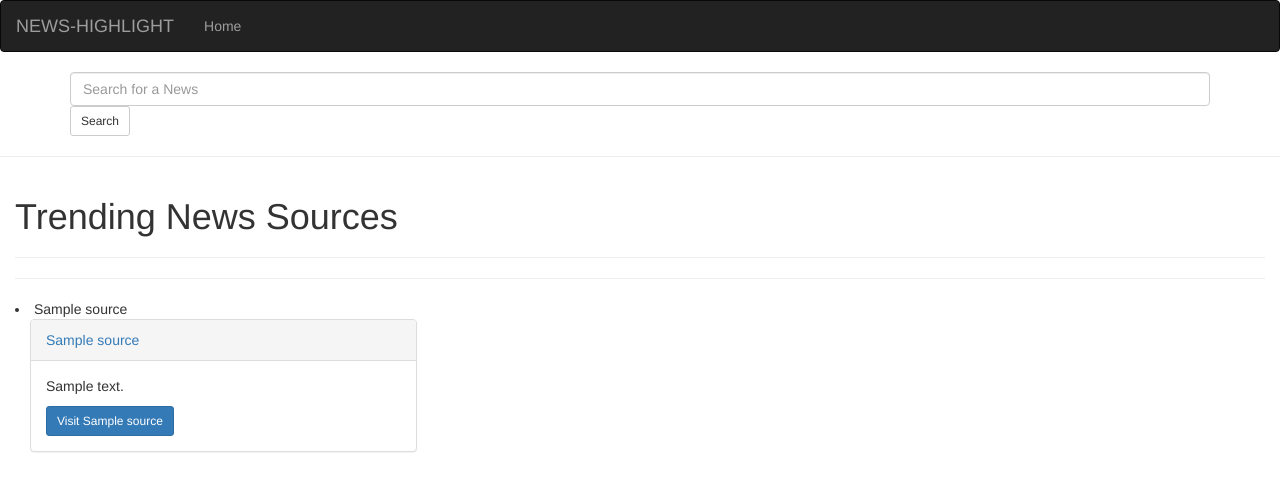
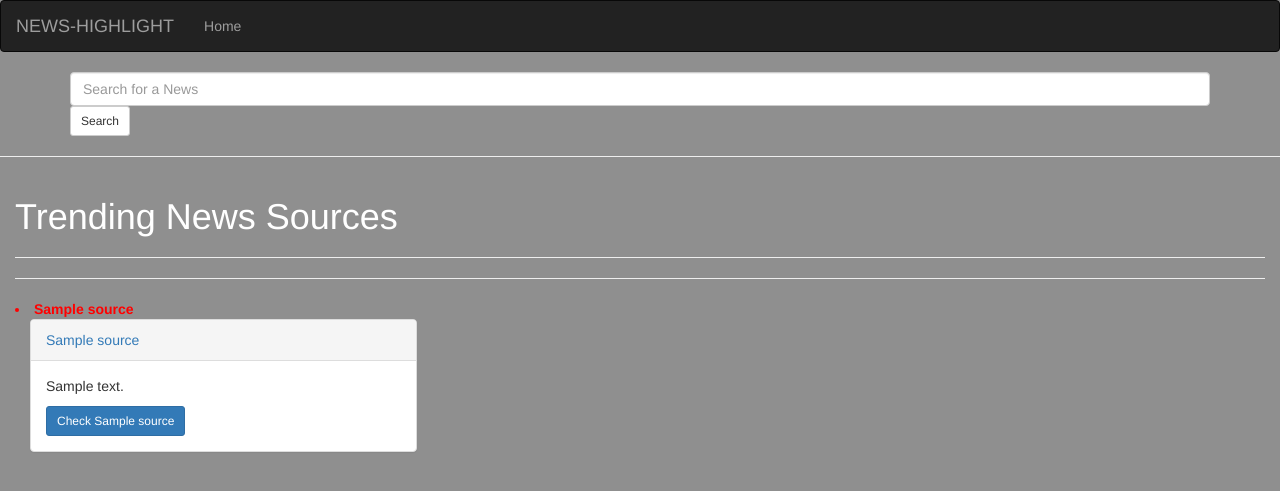
Before and after one commit to JamesOdera/newshighlight, a Flask app: template app/templates/index.html in a window 1280 px wide. Shown: the top 491 px of the page. Run offline with Flask 2, Linux system fonts and the light colour scheme; the template is opened without the code that fills it: most values are stand-ins (such as "Sample title", 1, 10 or a date in 2020); parts of the project's set-up code (start-up, migrations or seed data) failed here and were passed over; some libraries are stand-ins or nearby versions.

Commit message:
create a link to css and style to the body

```diff
--- /dev/null
+++ b/app/static/css/indexss.css
@@ -0,0 +1,6 @@
+body {
+    background-color: rgb(143, 143, 143);
+}
+h1 {
+    color: white;
+}
--- a/app/templates/index.html
+++ b/app/templates/index.html
@@ -1,5 +1,10 @@
 {% extends 'base.html'%}
 {% import 'macros.html' as macro%}
+
+{% block styles%}
+    {{ super() }}
+    <link rel="stylesheet" href="{{url_for('static',filename='css/indexss.css')}}">
+{% endblock %}
 
 <!DOCTYPE html>
 <html lang="en">
@@ -38,26 +43,6 @@
             {{ macro.displaySourceList(sources)}}
 
 
-            <!-- <h4> Top Technology News Sources</h4>
-            <hr>
-            <hr>
-     -->
-            <!-- {{ macro.displaySourceList(technology_sources)}}
-
-
-            <h4> Top Entertainment News Sources</h4>
-            <hr>
-            <hr>
-
-            {{ macro.displaySourceList(entertainment_sources)}}
-
-
-            <h4> Top Sports News Sources</h4>
-            <hr>
-            <hr>
-
-            {{ macro.displaySourceList(sports_sources)}} -->
-
     </div>
 
 
--- a/app/templates/macros.html
+++ b/app/templates/macros.html
@@ -1,7 +1,7 @@
 {% macro displaySourceList(source_list) %}
 
             {% for sources in source_list %}
-            <li> {{ sources.name }} </li>
+            <li style="font-weight: 900; color: rgb(255, 0, 0);"> {{ sources.name }} </li>
 	            <div class="col-xs-12 col-sm-4">
 
 		            <div class="panel panel-default">
@@ -12,7 +12,7 @@
 						</div>
 						<div class="panel-body">
 								<p>{{ sources.description |truncate(100)}}</p>
-							<a href="/sources/{{sources.id}}" class="btn btn-primary btn-sm">Visit {{sources.name}}</a>
+							<a href="/sources/{{sources.id}}" class="btn btn-primary btn-sm">Check {{sources.name}}</a>
 						</div>
 
 
```
